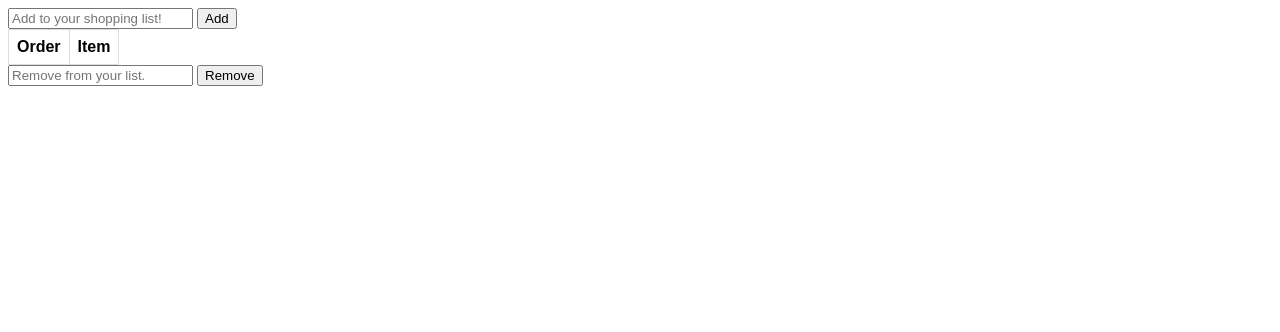
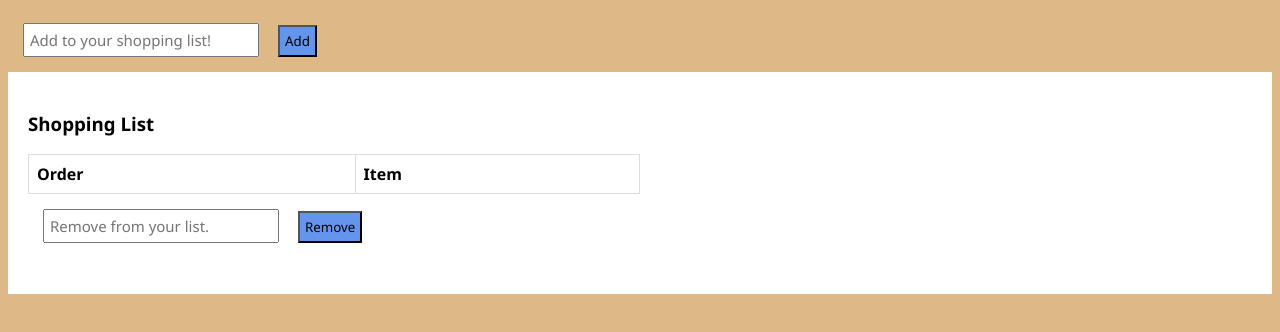
Before and after one commit to Daiquery/kam-proj-y2-1, a plain HTML site: page index.html in a window 1280 px wide. Drawn offline with Linux system fonts and the light colour scheme.

Commit message:
added styling

```diff
--- a/index.html
+++ b/index.html
@@ -1,29 +1,36 @@
 <!DOCTYPE html>
 <html lang="en">
   <head>
-    <meta charset="UTF-8">
-    <meta http-equiv="X-UA-Compatible" content="IE=edge">
-    <meta name="viewport" content="width=device-width, initial-scale=1.0">
+    <meta charset="UTF-8" />
+    <meta http-equiv="X-UA-Compatible" content="IE=edge" />
+    <meta name="viewport" content="width=device-width, initial-scale=1.0" />
     <title>Shopping List</title>
-    <link rel="stylesheet" href="style.css">
+    <link rel="stylesheet" href="style.css" />
   </head>
   <body>
     <script src="script.js"></script>
-    <input type="text" placeholder="Add to your shopping list!" id="listInput">
+    <input
+      type="text"
+      placeholder="Add to your shopping list!"
+      id="listInput"
+    />
     <button onclick="createItem()">Add</button>
+    <div class="tablecontainer">
+        <h3>Shopping List</h3>
       <table id="awesome">
         <tr>
           <th>Order</th>
           <th>Item</th>
         </tr>
-          <tbody>
-
-
-          </tbody>
-
+        <tbody></tbody>
       </table>
-    <input type="number" placeholder="Remove from your list." id="removalInput">
+      <input
+        type="number"
+        placeholder="Remove from your list."
+        id="removalInput"
+      />
       <button onclick="removeItem()">Remove</button>
       <p class="warning" id="warn"></p>
+    </div>
   </body>
 </html>
--- a/script.js
+++ b/script.js
@@ -28,6 +28,7 @@ function createItem() {
   var newRow = document.createElement("tr");
   var indexData = document.createElement("td");
   var itemData = document.createElement("td");
+
   // append 2 pieces of data to new row,
   indexData.innerHTML = `${order}`;
   itemData.innerHTML = `${item}`;
--- a/style.css
+++ b/style.css
@@ -1,16 +1,48 @@
+.tablecontainer {
+    background-color: white;
+    padding: 20px;
+
+}
+
 table {
-    font-family: arial, sans-serif;
+    font-family:'Segoe UI', Tahoma, Geneva, Verdana, sans-serif;
     border-collapse: collapse;
-    width: 100%;
-    display: block;
+    width: 50%;
+    justify-content: center;
+    align-items: center;
+
   }
+
+h3 {
+    font-family:'Segoe UI', Tahoma, Geneva, Verdana, sans-serif;
+
+}
 
   td, th {
     border: 1px solid #dddddd;
     text-align: left;
     padding: 8px;
+    justify-content: center;
+    align-items: center;
   }
 
 .warning {
     color:red;
 }
+
+body {
+    background-color: burlywood;
+}
+
+input {
+    font-size: 15px;
+    font-family:'Segoe UI', Tahoma, Geneva, Verdana, sans-serif;
+    padding: 5px;
+    margin: 15px;
+}
+
+button {
+    background-color: cornflowerblue;
+    font-family: 'Segoe UI', Tahoma, Geneva, Verdana, sans-serif;
+    padding: 5px;
+}
```
Lines whose indentation alone changed are shown as unchanged.
